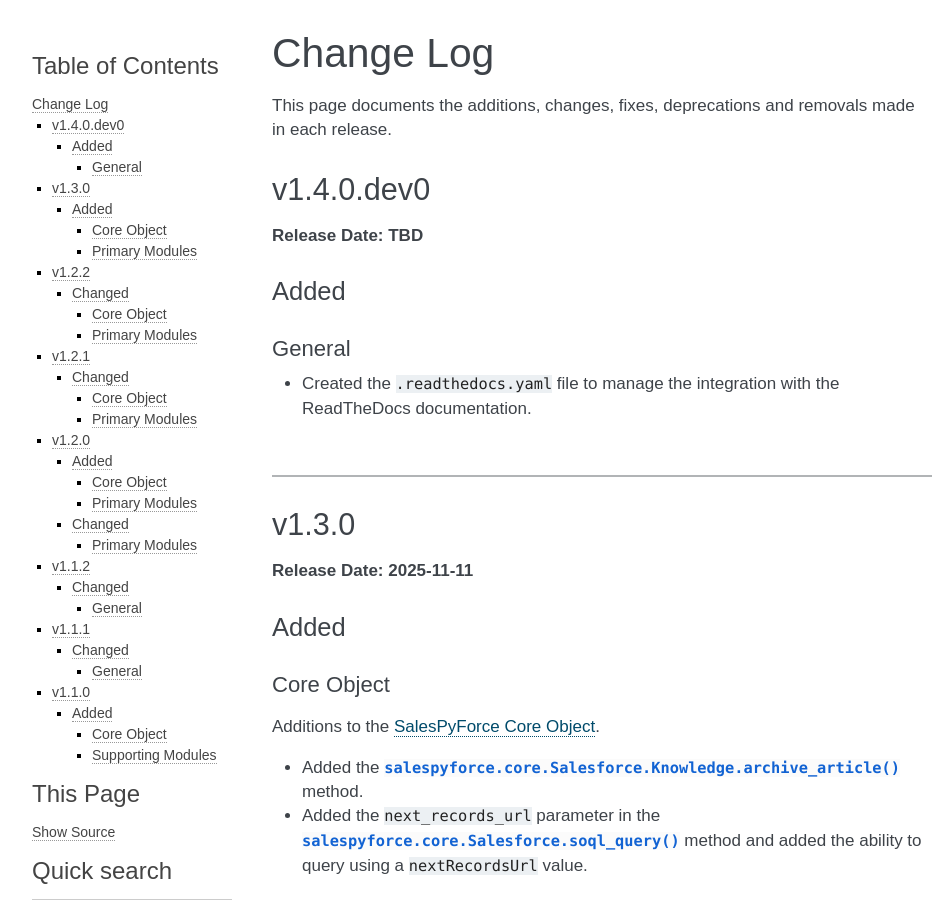
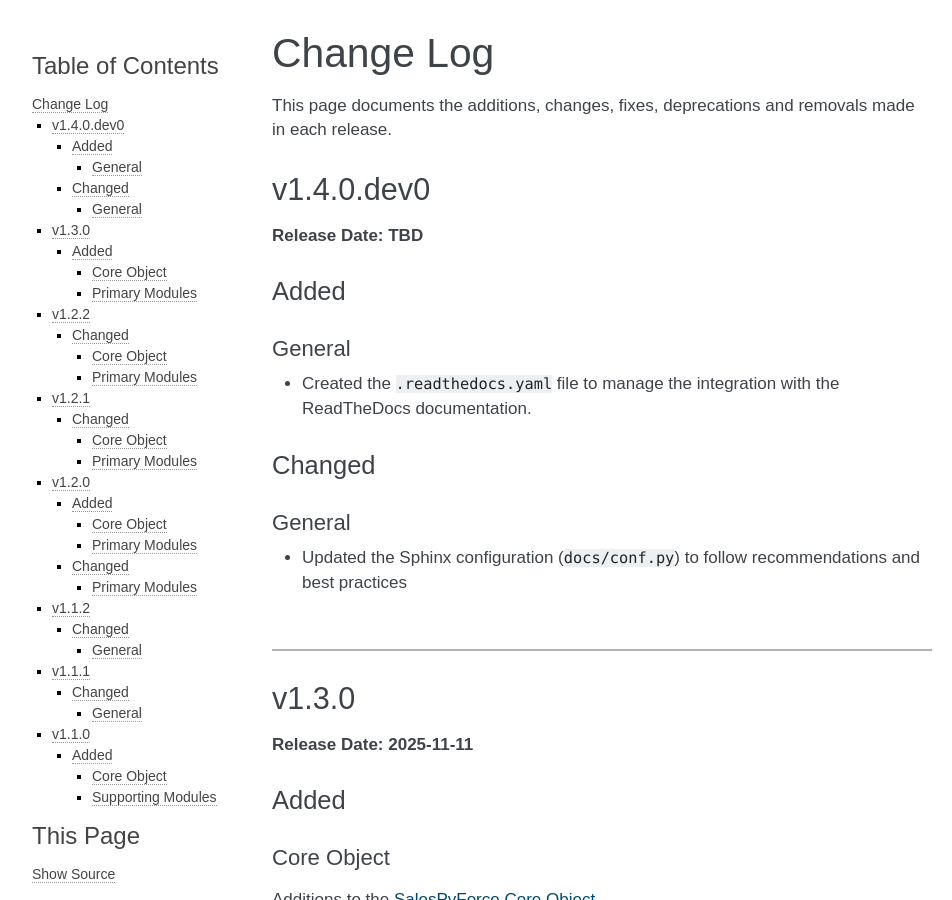
Before and after one commit to jeffshurtliff/salespyforce, a Sphinx documentation site: the page built from docs/changelog.rst, in a window 1280 px wide and 900 px high. Shown: the whole window, without its empty margins (148-1100 px from the left). Built offline with Sphinx 7.4.7, drawn with Linux system fonts in a browser that asks for light colours; some of the changed lines change nothing that is shown; some of the changed text lies outside the part shown.

Commit message:
Updated docs/conf.py to follow recommendations and best practices

```diff
--- a/docs/changelog.rst
+++ b/docs/changelog.rst
@@ -14,6 +14,13 @@
 General
 -------
 * Created the ``.readthedocs.yaml`` file to manage the integration with the ReadTheDocs documentation.
+
+Changed
+=======
+
+General
+-------
+* Updated the Sphinx configuration (``docs/conf.py``) to follow recommendations and best practices
 
 |
 
--- a/docs/conf.py
+++ b/docs/conf.py
@@ -24,7 +24,7 @@
 # -- Project information -----------------------------------------------------
 
 project = 'SalesPyForce'
-copyright = '2023, Jeff Shurtliff'
+copyright = '2025, Jeff Shurtliff'
 author = 'Jeff Shurtliff'
 
 # The short X.Y version
@@ -37,7 +37,7 @@
 
 # If your documentation needs a minimal Sphinx version, state it here.
 #
-needs_sphinx = '3.4.0'
+needs_sphinx = '7.4.7'
 
 # Add any Sphinx extension module names here, as strings. They can be
 # extensions coming with Sphinx (named 'sphinx.ext.*') or your custom
@@ -69,7 +69,7 @@
 #
 # This is also used if you do content translation via gettext catalogs.
 # Usually you set "language" from the command line for these cases.
-language = None
+language = 'en'
 
 # List of patterns, relative to source directory, that match files and
 # directories to ignore when looking for source files.
@@ -216,8 +216,8 @@
 
 # Example configuration for intersphinx: refer to the Python standard library.
 intersphinx_mapping = {
-    'https://docs.python.org/3/': None,
-    'https://2.python-requests.org/en/master/': None
+    'python': ('https://docs.python.org/3/', None),
+    'requests': ('https://requests.readthedocs.io/en/latest/', None),
 }
 
 # -- Options for todo extension ----------------------------------------------
```
